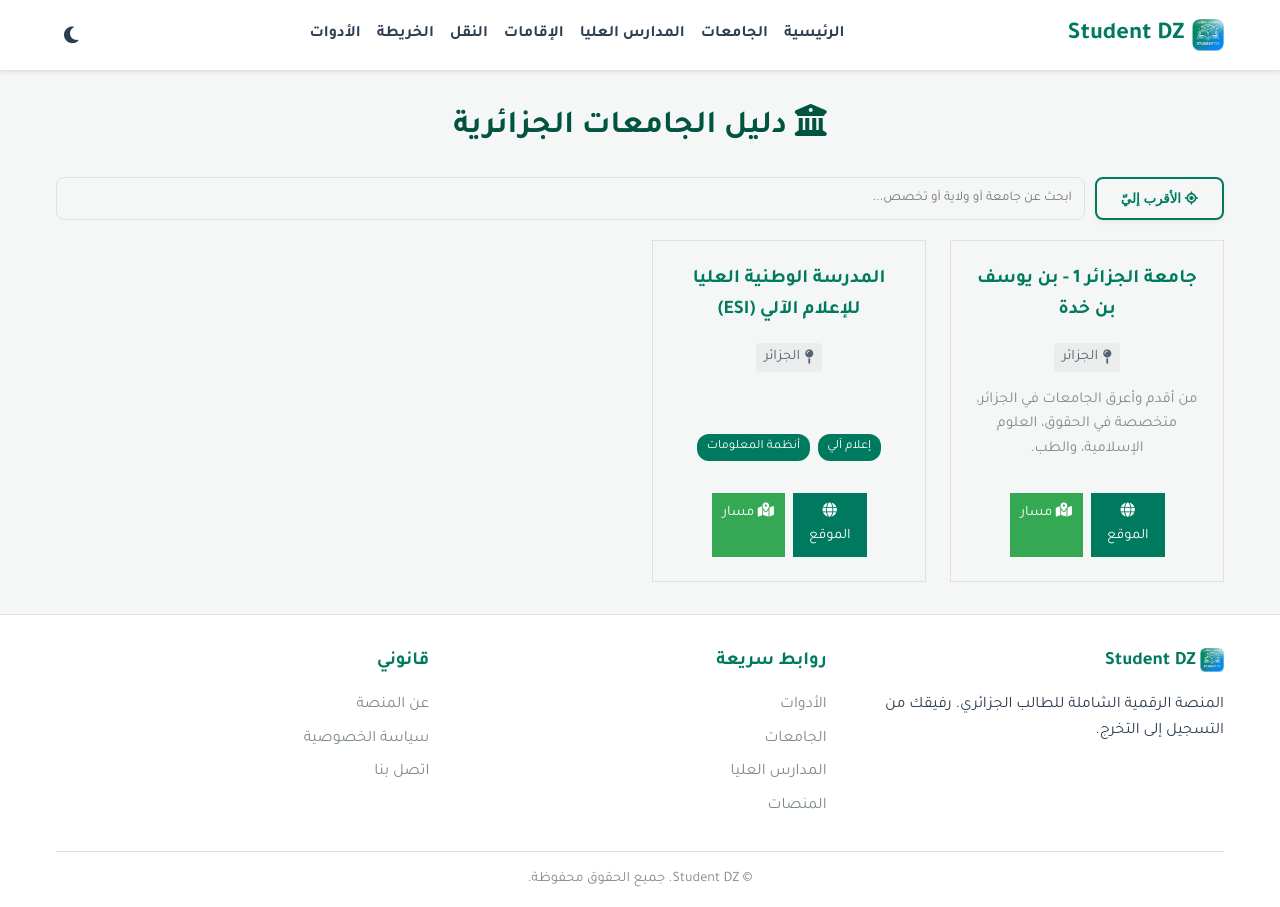
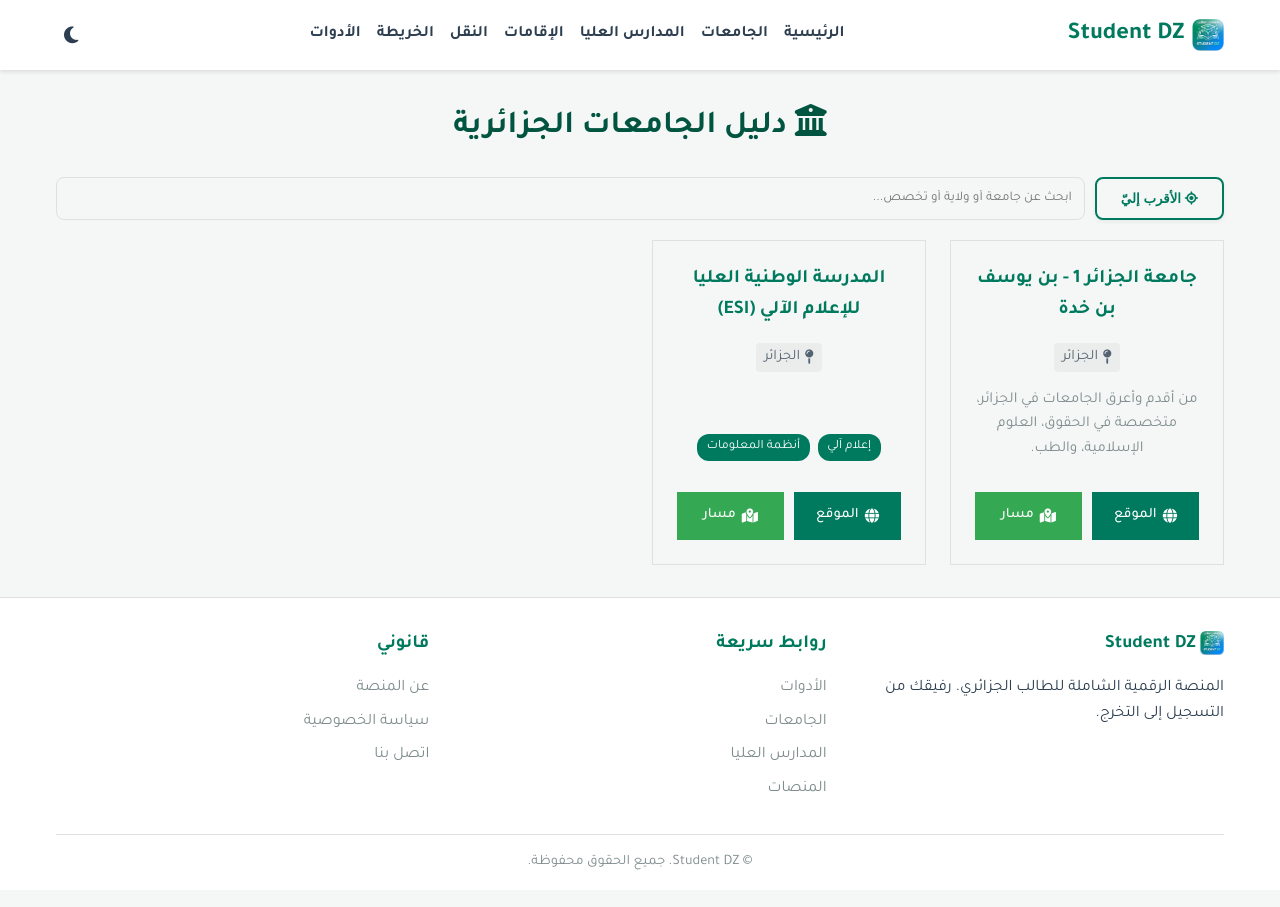
Before and after one commit to imadtbn/student-dz, a plain HTML site: page universities/index.html in a window 1280 px wide. Drawn offline with Linux system fonts and the light colour scheme.

Commit message:
توحيد أزرار بطاقات الجامعات وجعلها أفقية على الهاتف

```diff
--- a/universities/index.html
+++ b/universities/index.html
@@ -10,128 +10,36 @@
     <link rel="stylesheet" href="../assets/css/main.css">
     <script src="../assets/js/config.js"></script>
     <style>
-        .filter-bar {
-            display: flex;
-            gap: 10px;
-            margin-bottom: 20px;
-            flex-wrap: wrap;
-        }
-        .filter-bar input {
-            flex: 1;
-            min-width: 250px;
-            padding: 12px;
-            border: 1px solid var(--border-color);
-            border-radius: var(--radius-md);
-            font-family: inherit;
-            background: var(--bg-main);
-            color: var(--text-main);
-        }
+        .filter-bar { display: flex; gap: 10px; margin-bottom: 20px; flex-wrap: wrap; }
+        .filter-bar input { flex: 1; min-width: 250px; padding: 12px; border: 1px solid var(--border-color); border-radius: var(--radius-md); font-family: inherit; background: var(--bg-main); color: var(--text-main); }
 
         /* نفس نمط بطاقات المدارس العليا */
-        .univ-card {
-            background: var(--bg-color);
-            border-radius: var(--radius);
-            padding: 1.5rem;
-            box-shadow: var(--shadow);
-            transition: transform 0.3s ease;
-            display: flex;
-            flex-direction: column;
-            gap: 1rem;
-        }
+        .univ-card { background: var(--bg-color); border-radius: var(--radius); padding: 1.5rem; box-shadow: var(--shadow); transition: transform 0.3s ease; display: flex; flex-direction: column; gap: 1rem; }
+        .univ-card:hover { transform: translateY(-5px); }
+        .univ-card h3 { color: var(--primary-color); margin: 0; font-size: 1.2rem; }
+        .univ-meta { display: flex; flex-wrap: wrap; gap: 0.5rem; font-size: 0.9rem; color: var(--text-color); opacity: 0.8; }
+        .univ-meta span { display: flex; align-items: center; gap: 0.3rem; background: rgba(0,0,0,0.05); padding: 0.2rem 0.5rem; border-radius: 4px; }
+        .univ-tags { display: flex; flex-wrap: wrap; gap: 0.5rem; margin-top: auto; }
+        .univ-tags span { font-size: 0.8rem; background: var(--primary-color); color: white; padding: 0.2rem 0.6rem; border-radius: 12px; }
 
-        .univ-card:hover {
-            transform: translateY(-5px);
-        }
+        /* أزرار البطاقات: نفس الحجم والحواف والمسافات والخط */
+        .univ-actions { display: flex; gap: 10px; width: 100%; margin-top: 15px; }
+        .univ-actions a { flex: 1 1 0; min-width: 0; min-height: 48px; box-sizing: border-box; display: flex; align-items: center; justify-content: center; gap: 6px; padding: 8px 12px; border: 1px solid transparent; border-radius: var(--radius); font-family: inherit; font-size: 0.9rem; font-weight: 500; line-height: 1.2; text-align: center; text-decoration: none; white-space: nowrap; transition: all 0.2s ease; }
+        .btn-visit { background: var(--primary-color); border-color: var(--primary-color); color: white; }
+        .btn-visit:hover { background: var(--secondary-color); border-color: var(--secondary-color); color: white; }
 
-        .univ-card h3 {
-            color: var(--primary-color);
-            margin: 0;
-            font-size: 1.2rem;
-        }
+        /* زر المسار: أخضر متناسق مع هوية Google Maps */
+        .btn-map { background: #34a853; border-color: #34a853; color: white; }
+        .btn-map:hover { background: #2d8f47; border-color: #2d8f47; color: white; }
 
-        .univ-meta {
-            display: flex;
-            flex-wrap: wrap;
-            gap: 0.5rem;
-            font-size: 0.9rem;
-            color: var(--text-color);
-            opacity: 0.8;
-        }
-
-        .univ-meta span {
-            display: flex;
-            align-items: center;
-            gap: 0.3rem;
-            background: rgba(0,0,0,0.05);
-            padding: 0.2rem 0.5rem;
-            border-radius: 4px;
-        }
-
-        .univ-tags {
-            display: flex;
-            flex-wrap: wrap;
-            gap: 0.5rem;
-            margin-top: auto;
-        }
-
-        .univ-tags span {
-            font-size: 0.8rem;
-            background: var(--primary-color);
-            color: white;
-            padding: 0.2rem 0.6rem;
-            border-radius: 12px;
-        }
-
-        /* أزرار موحدة مع بطاقات المدارس العليا */
-        .univ-actions {
-            display: flex;
-            gap: 0.5rem;
-            margin-top: 1rem;
-        }
-
-        .univ-actions a {
-            flex: 1;
-            text-align: center;
-            padding: 0.5rem;
-            border-radius: var(--radius);
-            font-size: 0.9rem;
-            text-decoration: none;
-            transition: all 0.2s;
-        }
-
-        .btn-visit {
-            background: var(--primary-color);
-            color: white;
-            border: 1px solid var(--primary-color);
-        }
-        .btn-visit:hover {
-            background: var(--secondary-color);
-            border-color: var(--secondary-color);
-        }
-
-        /* زر المسار: لون Google Maps مع الحفاظ على هوية الصفحة */
-        .btn-map {
-            background: #34a853;
-            border: 1px solid #34a853;
-            color: white;
-        }
-        .btn-map:hover {
-            background: #2d8f47;
-            border-color: #2d8f47;
-            color: white;
-        }
-
+        /* تبقى الأزرار أفقية على الهاتف */
         @media (max-width: 480px) {
-            .univ-actions {
-                flex-direction: column;
-            }
+            .univ-actions { flex-direction: row; gap: 10px; }
+            .univ-actions a { min-height: 48px; padding: 8px 6px; font-size: 0.9rem; }
         }
     </style>
-    <!-- Favicons -->
     <link rel="icon" type="image/png" href="../assets/images/icon.png">
     <link rel="apple-touch-icon" href="../assets/images/icon-192.png">
-
-    <!-- Open Graph / Facebook -->
     <meta property="og:type" content="website">
     <meta property="og:url" content="https://imadtbn.github.io/student-dz/universities/">
     <meta property="og:title" content="دليل الجامعات الجزائرية | Student DZ">
@@ -146,9 +54,7 @@
 <body>
     <header class="site-header">
         <div class="container">
-            <a href="../index.html" class="logo">
-                <img src="../assets/images/icon.png" alt="Student DZ Logo" width="32" height="32" style="border-radius: 8px;"> Student DZ
-            </a>
+            <a href="../index.html" class="logo"><img src="../assets/images/icon.png" alt="Student DZ Logo" width="32" height="32" style="border-radius: 8px;"> Student DZ</a>
             <nav class="main-nav" id="mainNav">
                 <a href="../index.html" class="nav-link">الرئيسية</a>
                 <a href="../universities/index.html" class="nav-link">الجامعات</a>
@@ -158,22 +64,14 @@
                 <a href="../tools/maps.html" class="nav-link">الخريطة</a>
                 <a href="../categories/tools.html" class="nav-link">الأدوات</a>
             </nav>
-            <div class="header-actions">
-                <button class="icon-btn" id="themeToggle" aria-label="تبديل الوضع"><i class="fa-solid fa-moon"></i></button>
-                <button class="hamburger" id="menuToggle" aria-label="القائمة">☰</button>
-            </div>
+            <div class="header-actions"><button class="icon-btn" id="themeToggle" aria-label="تبديل الوضع"><i class="fa-solid fa-moon"></i></button><button class="hamburger" id="menuToggle" aria-label="القائمة">☰</button></div>
         </div>
     </header>
 
     <main class="container">
         <h1 class="section-title" style="margin-top:2rem;"><i class="fa-solid fa-building-columns"></i> دليل الجامعات الجزائرية</h1>
-        <div class="filter-bar">
-            <button id="btnNearMe" class="btn btn-outline" style="white-space: nowrap;"><i class="fa-solid fa-location-crosshairs"></i> الأقرب إليّ</button>
-            <input type="text" id="searchInput" placeholder="ابحث عن جامعة أو ولاية أو تخصص...">
-        </div>
-        <div class="grid" id="univGrid">
-            <div style="text-align:center; grid-column: 1/-1;"><i class="fa-solid fa-spinner fa-spin"></i> جاري تحميل البيانات...</div>
-        </div>
+        <div class="filter-bar"><button id="btnNearMe" class="btn btn-outline" style="white-space: nowrap;"><i class="fa-solid fa-location-crosshairs"></i> الأقرب إليّ</button><input type="text" id="searchInput" placeholder="ابحث عن جامعة أو ولاية أو تخصص..."></div>
+        <div class="grid" id="univGrid"><div style="text-align:center; grid-column: 1/-1;"><i class="fa-solid fa-spinner fa-spin"></i> جاري تحميل البيانات...</div></div>
         <div style="text-align: center; margin-top: 2rem;"><button id="btnLoadMore" class="btn" style="display: none;">المزيد من الجامعات</button></div>
     </main>
 
@@ -187,11 +85,7 @@
         function renderGrid(data, append = false) {
             const grid = document.getElementById('univGrid');
             if (!append) { grid.innerHTML = ''; displayedCount = 0; }
-            if (data.length === 0 && !append) {
-                grid.innerHTML = '<p style="text-align:center; grid-column: 1/-1;">لا توجد نتائج.</p>';
-                document.getElementById('btnLoadMore').style.display = 'none';
-                return;
-            }
+            if (data.length === 0 && !append) { grid.innerHTML = '<p style="text-align:center; grid-column: 1/-1;">لا توجد نتائج.</p>'; document.getElementById('btnLoadMore').style.display = 'none'; return; }
             const toDisplay = data.slice(displayedCount, displayedCount + INITIAL_COUNT);
             toDisplay.forEach(u => {
                 const mapUrl = u.coordinates ? `https://www.google.com/maps/dir/?api=1&destination=${u.coordinates.lat},${u.coordinates.lng}` : '#';
@@ -199,18 +93,7 @@
                 const specialties = Array.isArray(u.specialties) ? u.specialties : [];
                 const specsHtml = specialties.map(s => `<span>${s}</span>`).join('');
                 const descriptionHtml = u.description ? `<p class="card-desc" style="margin:0;">${u.description}</p>` : '';
-                grid.innerHTML += `
-                    <div class="card univ-card fadeInUp">
-                        <h3 class="card-title">${u.name}</h3>
-                        <div class="univ-meta"><span><i class="fa-solid fa-map-pin"></i> ${u.wilaya}</span>${distanceHtml}</div>
-                        ${descriptionHtml}
-                        ${specialties.length ? `<div class="univ-tags">${specsHtml}</div>` : ''}
-                        <div class="univ-actions">
-                            <a href="${u.officialUrl}" target="_blank" rel="noopener" class="btn-visit"><i class="fa-solid fa-globe"></i> الموقع</a>
-                            ${u.coordinates ? `<a href="${mapUrl}" target="_blank" rel="noopener" class="btn-map"><i class="fa-solid fa-map-location-dot"></i> مسار</a>` : ''}
-                        </div>
-                    </div>
-                `;
+                grid.innerHTML += `<div class="card univ-card fadeInUp"><h3 class="card-title">${u.name}</h3><div class="univ-meta"><span><i class="fa-solid fa-map-pin"></i> ${u.wilaya}</span>${distanceHtml}</div>${descriptionHtml}${specialties.length ? `<div class="univ-tags">${specsHtml}</div>` : ''}<div class="univ-actions"><a href="${u.officialUrl}" target="_blank" rel="noopener" class="btn-visit"><i class="fa-solid fa-globe"></i> الموقع</a>${u.coordinates ? `<a href="${mapUrl}" target="_blank" rel="noopener" class="btn-map"><i class="fa-solid fa-map-location-dot"></i> مسار</a>` : ''}</div></div>`;
             });
             displayedCount += toDisplay.length;
             document.getElementById('btnLoadMore').style.display = displayedCount >= data.length ? 'none' : 'inline-block';
@@ -247,33 +130,22 @@
             btnNearMe.innerHTML = '<i class="fa-solid fa-spinner fa-spin"></i> جاري التحديد...';
             navigator.geolocation.getCurrentPosition(
                 position => {
-                    const userLat = position.coords.latitude;
-                    const userLng = position.coords.longitude;
+                    const userLat = position.coords.latitude; const userLng = position.coords.longitude;
                     currentData = [...universities].map(univ => {
-                        if (univ.coordinates && univ.coordinates.lat != null && univ.coordinates.lng != null) univ.distance = calculateDistance(userLat, userLng, univ.coordinates.lat, univ.coordinates.lng);
-                        else univ.distance = 999999;
+                        if (univ.coordinates && univ.coordinates.lat != null && univ.coordinates.lng != null) univ.distance = calculateDistance(userLat, userLng, univ.coordinates.lat, univ.coordinates.lng); else univ.distance = 999999;
                         return univ;
                     }).sort((a, b) => a.distance - b.distance);
                     btnNearMe.innerHTML = '<i class="fa-solid fa-location-crosshairs"></i> الأقرب إليّ';
-                    btnNearMe.style.backgroundColor = 'var(--primary-color)';
-                    btnNearMe.style.color = 'white';
-                    renderGrid(currentData);
+                    btnNearMe.style.backgroundColor = 'var(--primary-color)'; btnNearMe.style.color = 'white'; renderGrid(currentData);
                 },
-                error => {
-                    console.error(error);
-                    alert('تعذر تحديد موقعك. يرجى التأكد من منح الصلاحية.');
-                    btnNearMe.innerHTML = '<i class="fa-solid fa-location-crosshairs"></i> الأقرب إليّ';
-                }
+                error => { console.error(error); alert('تعذر تحديد موقعك. يرجى التأكد من منح الصلاحية.'); btnNearMe.innerHTML = '<i class="fa-solid fa-location-crosshairs"></i> الأقرب إليّ'; }
             );
         });
     </script>
     <footer class="site-footer">
         <div class="container">
             <div class="footer-grid">
-                <div class="footer-col">
-                    <h3><img src="../assets/images/icon.png" alt="Student DZ Logo" width="24" height="24" style="border-radius: 4px; vertical-align: middle;"> Student DZ</h3>
-                    <p>المنصة الرقمية الشاملة للطالب الجزائري. رفيقك من التسجيل إلى التخرج.</p>
-                </div>
+                <div class="footer-col"><h3><img src="../assets/images/icon.png" alt="Student DZ Logo" width="24" height="24" style="border-radius: 4px; vertical-align: middle;"> Student DZ</h3><p>المنصة الرقمية الشاملة للطالب الجزائري. رفيقك من التسجيل إلى التخرج.</p></div>
                 <div class="footer-col"><h3>روابط سريعة</h3><ul class="footer-links"><li><a href="../categories/tools.html">الأدوات</a></li><li><a href="../universities/index.html">الجامعات</a></li><li><a href="../ecoles/index.html">المدارس العليا</a></li><li><a href="../platforms/index.html">المنصات</a></li></ul></div>
                 <div class="footer-col"><h3>قانوني</h3><ul class="footer-links"><li><a href="../pages/about.html">عن المنصة</a></li><li><a href="../pages/privacy.html">سياسة الخصوصية</a></li><li><a href="../pages/contact.html">اتصل بنا</a></li></ul></div>
             </div>
```
